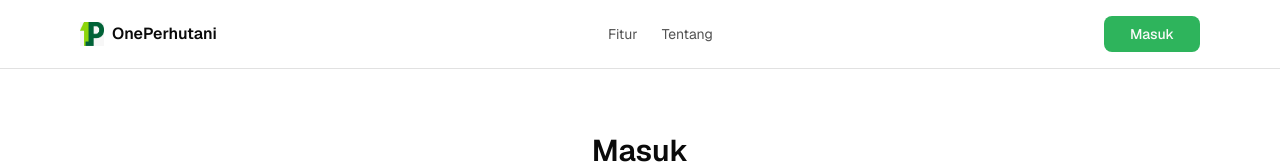
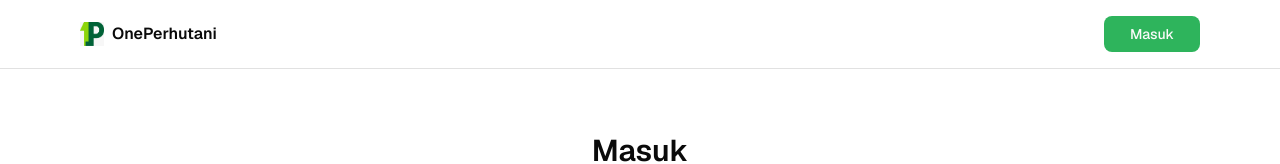
Before and after one commit to heronhoga/superapp-perhutani, a Next.js app: page /login in a window 1280 px wide. Shown: the top 164 px of the page. Built offline with nearby package versions, Linux system fonts and the light colour scheme.

Commit message:
fix:fix navbar

```diff
--- a/components/site-header.tsx
+++ b/components/site-header.tsx
@@ -6,7 +6,8 @@ import { usePathname } from "next/navigation";
 
 export function SiteHeader() {
   const pathname = usePathname();
-  const isApp = pathname?.startsWith("/home");
+  const isHome = pathname?.startsWith("/home");
+  const isLogin = pathname?.startsWith("/login");
 
   return (
     <header className="w-full border-b bg-card">
@@ -20,7 +21,7 @@ export function SiteHeader() {
           <span className="font-semibold">OnePerhutani</span>
         </Link>
 
-        {!isApp && (
+        {(!isHome && !isLogin) && (
           <nav className="hidden md:flex items-center gap-6">
             <Link
               href="#fitur"
@@ -37,7 +38,7 @@ export function SiteHeader() {
           </nav>
         )}
 
-        {!isApp && (
+        {!isHome && (
           <div className="flex items-center gap-3">
             <Link href="/login" aria-label="Buka halaman masuk">
               <Button variant="default" className="min-w-24">
@@ -47,7 +48,7 @@ export function SiteHeader() {
           </div>
         )}
 
-        {isApp && (
+        {isHome && (
           <div className="flex items-center gap-3">
             <Link href="/login" aria-label="Buka halaman masuk">
               <Button variant="destructive" className="min-w-24">
```
